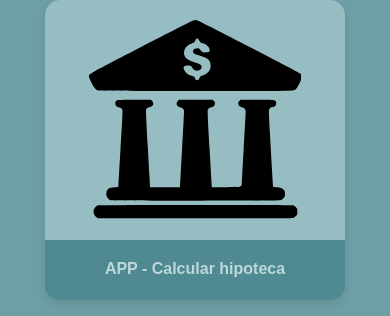
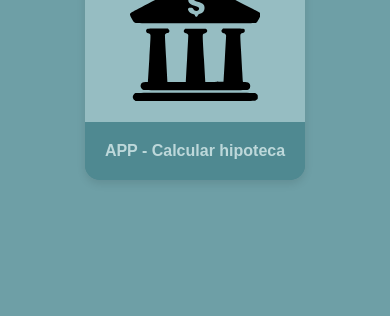
Before and after one commit to MinecraftDorado/brunoagostini, a plain HTML site: page index.html in a window 390 px wide. Shown: the part 588-904 px from the top of the page. After the commit the page ends 844 px from the top, so only its background shows below. Drawn offline with Linux system fonts and the light colour scheme.

Commit message:
card size

```diff
--- a/styles.css
+++ b/styles.css
@@ -112,11 +112,11 @@ body {
 	}
 
 	.card {
-		width: min(300px, 90vw);
-		height: min(300px, 90vw);
+		width: min(220px, 70vw);
+		height: min(220px, 70vw);
 	}
 
 	.card-image {
-		height: calc(min(300px, 90vw) * 0.8);
+		height: calc(min(220px, 70vw) * 0.8);
 	}
 }
```
